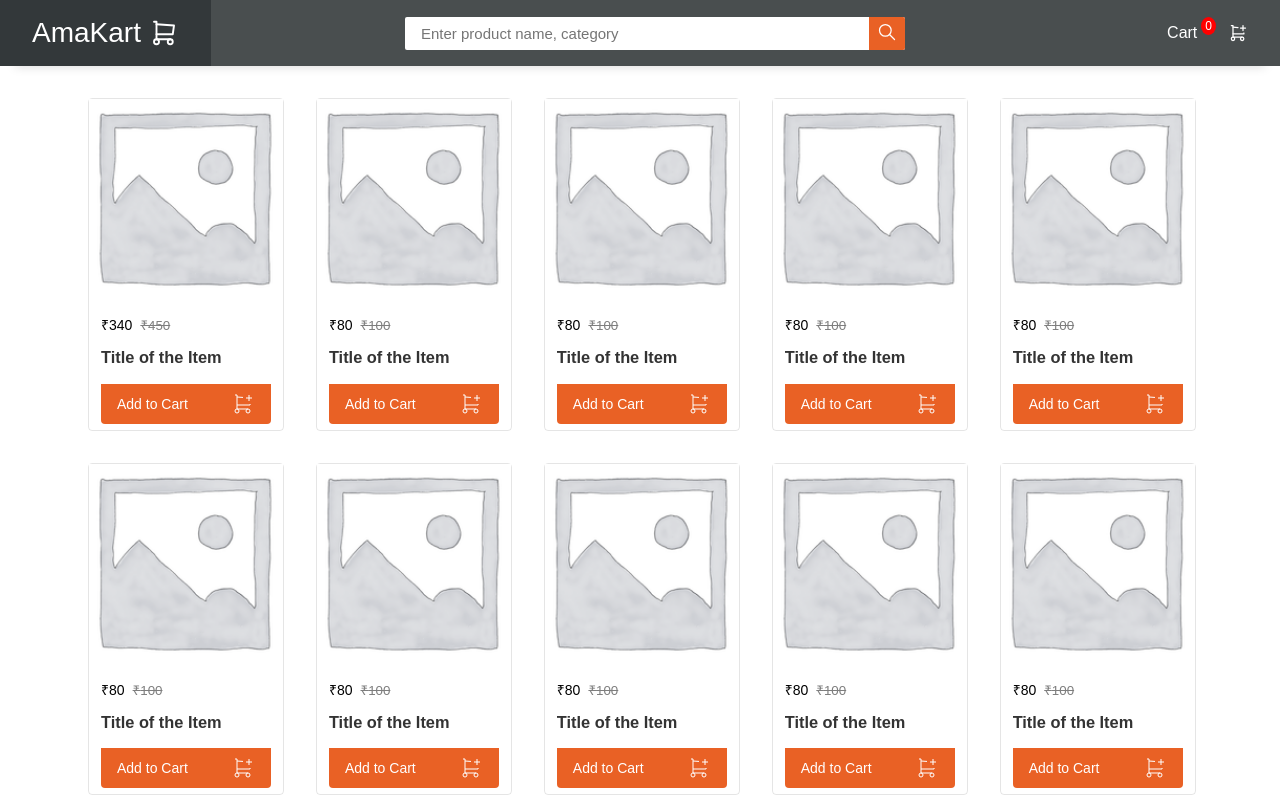
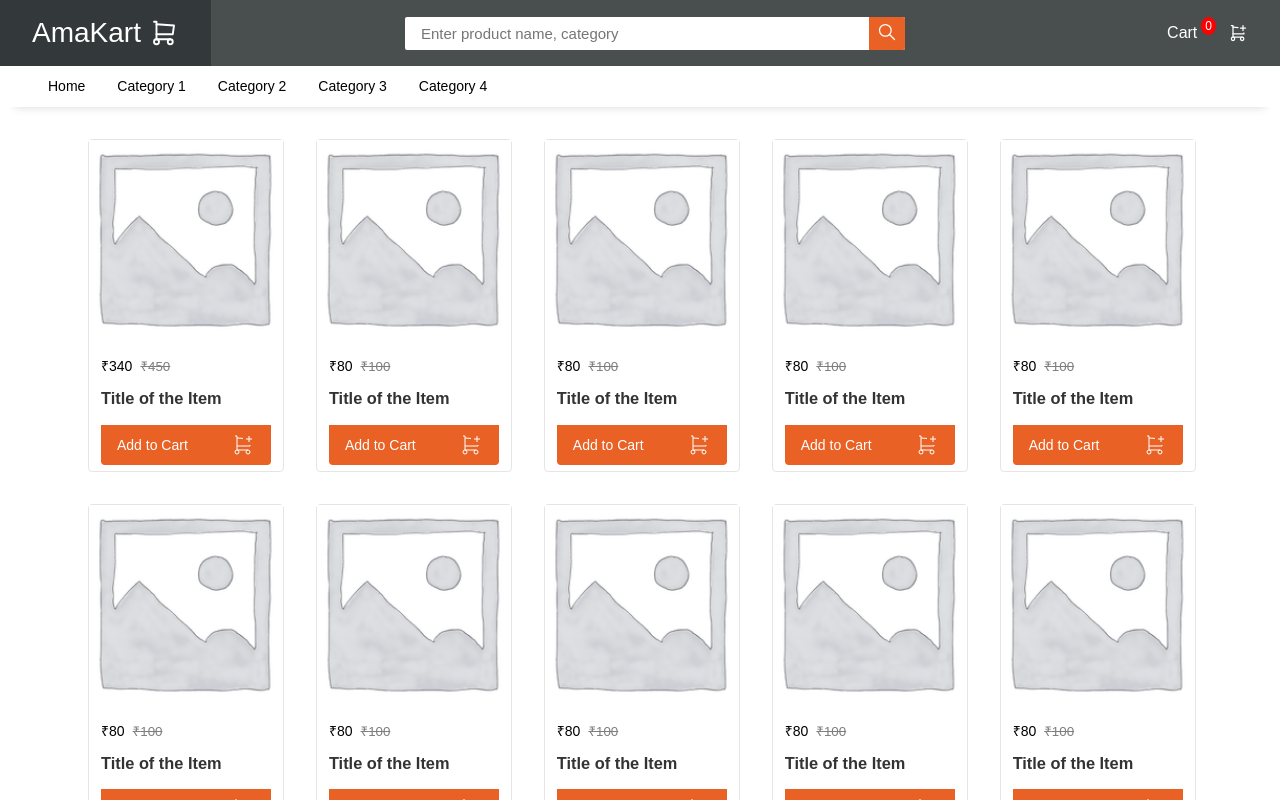
Before and after one commit to rajesh-ranjan-git/Learn-React, a React (Create React App) app: page / in a window 1280 px wide. Shown: the top 800 px of the page. Built offline with nearby package versions, Linux system fonts and the light colour scheme.

Commit message:
Added SubHeader

```diff
--- a/src/App.js
+++ b/src/App.js
@@ -1,11 +1,13 @@
 // import React from "react";
+import Header from "./components/Layout/Header";
+import SubHeader from "./components/Layout/SubHeader";
 import Products from "./components/Products/Products";
-import Header from "./components/Layout/header";
 
 const App = () => {
   return (
     <div>
       <Header />
+      <SubHeader />
       <Products />
     </div>
   );
--- /dev/null
+++ b/src/components/Layout/SubHeader.js
@@ -0,0 +1,25 @@
+const SubHeader = () => {
+  return (
+    <div className="subheader-container">
+      <ul>
+        <li>
+          <a href="">Home</a>
+        </li>
+        <li>
+          <a href="">Category 1</a>
+        </li>
+        <li>
+          <a href="">Category 2</a>
+        </li>
+        <li>
+          <a href="">Category 3</a>
+        </li>
+        <li>
+          <a href="">Category 4</a>
+        </li>
+      </ul>
+    </div>
+  );
+};
+
+export default SubHeader;
--- a/src/index.css
+++ b/src/index.css
@@ -194,6 +194,40 @@
   display: none;
 }
 
+.subheader-container {
+  position: sticky;
+  z-index: 1024;
+  top: 66px;
+}
+
+.subheader-container ul {
+  padding: 0;
+  margin: 0;
+  display: flex;
+  align-items: center;
+  list-style: none;
+  background-color: white;
+  box-shadow: 0 15px 10px -15px #1111112b;
+  padding: 0 32px;
+  overflow-x: auto;
+}
+
+.subheader-container ul li a {
+  display: inline-block;
+  padding: 10px 16px;
+  text-decoration: none;
+  color: black;
+  font-size: 14px;
+  transition: background 100ms ease-in-out;
+  white-space: nowrap;
+}
+
+.subheader-container ul li a.active,
+.subheader-container ul li a:hover {
+  background-color: rgb(233, 97, 37);
+  color: #ffffff;
+}
+
 /* Media Queries */
 @media screen and (max-width: 768px) {
   .nav-brand,
@@ -232,3 +266,9 @@
     display: block;
   }
 }
+
+@media screen and (max-width: 768px) {
+  .subheader-container ul {
+    padding: 0 16px;
+  }
+}
```
